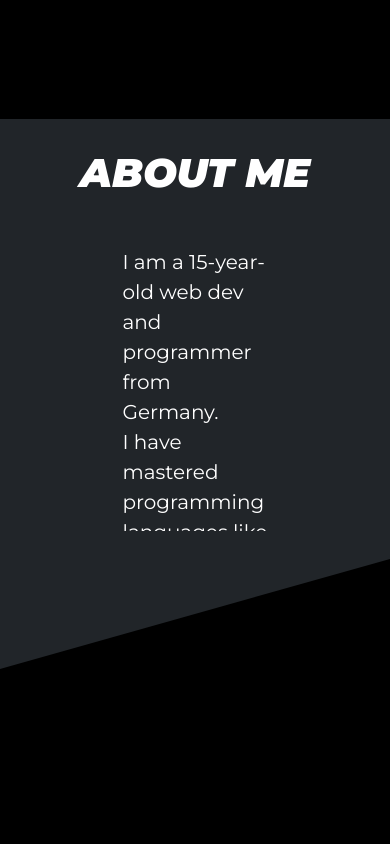
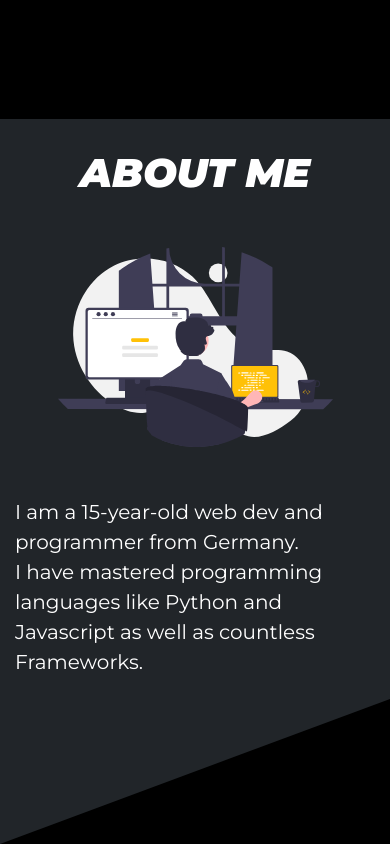
Before and after one commit to jv-schneider/portfolio, a plain HTML site: page home/home.html in a window 390 px wide. Shown: the part 725-1569 px from the top of the page. Before the commit the page ends 1394 px from the top, so only its background shows below. Drawn offline with nearby package versions, Linux system fonts and the light colour scheme.

Commit message:
aboutme section with img on mobile

```diff
--- a/home/style.css
+++ b/home/style.css
@@ -62,7 +62,7 @@ h1 {
 
 #aboutme-content > img {
   width: 25%;
-  min-width: 300px;
+  min-width: 275px;
   max-width: 550px;
 }
 #aboutme-content > p {
@@ -82,17 +82,23 @@ h1 {
 }
 
 @media screen and (max-width: 575px) {
-  #aboutme-content > img {
-    display: none;
-  }
   h1 {
     font-size: 40px;
   }
   #aboutme-container {
+    height: 725px;
+  }
+  #aboutme-content {
+    display: flex;
+    flex-direction: column;
+    align-items: center;
+    max-height: none;
+  }
+  #aboutme-content > p {
+    padding: 0 15px 0 15px;
+    margin: 0;
+    margin-top: 50px;
     width: 100%;
-    height: 550px;
-    background-color: var(--secondary-color);
-    color: #fff;
-    clip-path: polygon(0% 0%, 100% 0%, 100% 80%, 0% 100%);
+    min-width: 300px;
   }
 }
```
